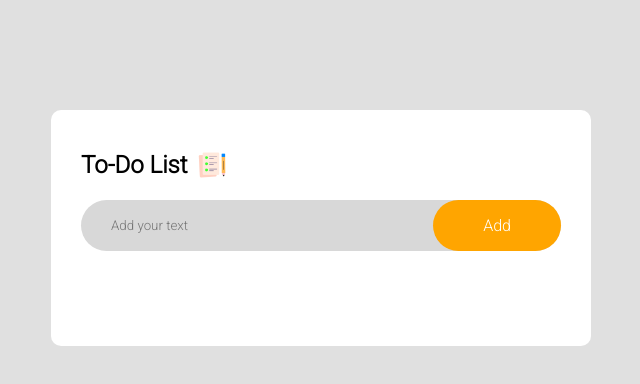
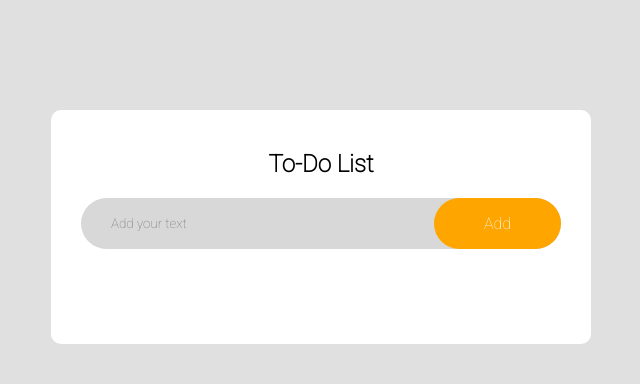
Before and after one commit to nvzik/to-do-list, a plain HTML site: page index.html in a window 1280 px wide. Shown: the whole page, without its empty margins (319-959 px from the left). Drawn offline with Linux system fonts and the light colour scheme.

Commit message:
adding features

```diff
--- a/index.html
+++ b/index.html
@@ -7,13 +7,13 @@
     <link rel="stylesheet" href="style.css">
     <link rel="preconnect" href="https://fonts.googleapis.com">
 <link rel="preconnect" href="https://fonts.gstatic.com" crossorigin>
-<link href="https://fonts.googleapis.com/css2?family=Roboto:wght@300&display=swap" rel="stylesheet">
+<link href="https://fonts.googleapis.com/css2?family=Roboto:wght@100&display=swap" rel="stylesheet">
     <title>To-Do List App</title>
 </head>
 <body>
     <div class="container">
         <div class="todo-app">
-            <h2>To-Do List <img src="/images/icon.png"></h2>
+            <h2>To-Do List </h2>
             <div class="row">
                 <input type="text" id="input-box" placeholder="Add your text">
                 <button onclick="addTask()">Add</button>
--- a/style.css
+++ b/style.css
@@ -23,7 +23,7 @@
 
 .todo-app h2 {
     display: flex;
-    align-items: center;
+    justify-content: center;
     margin-bottom: 20px;
 }
 .todo-app h2 img{
```
